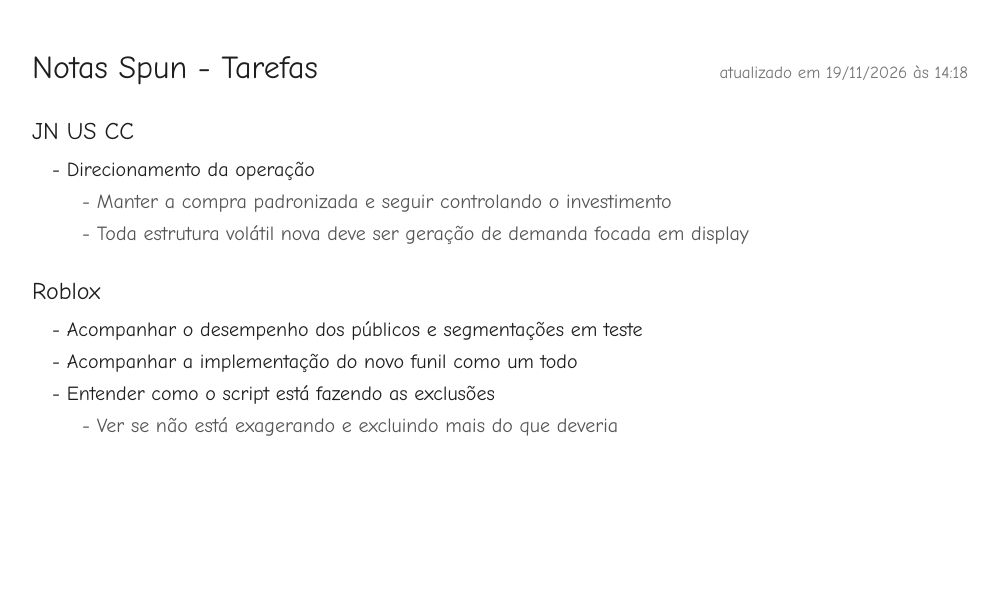
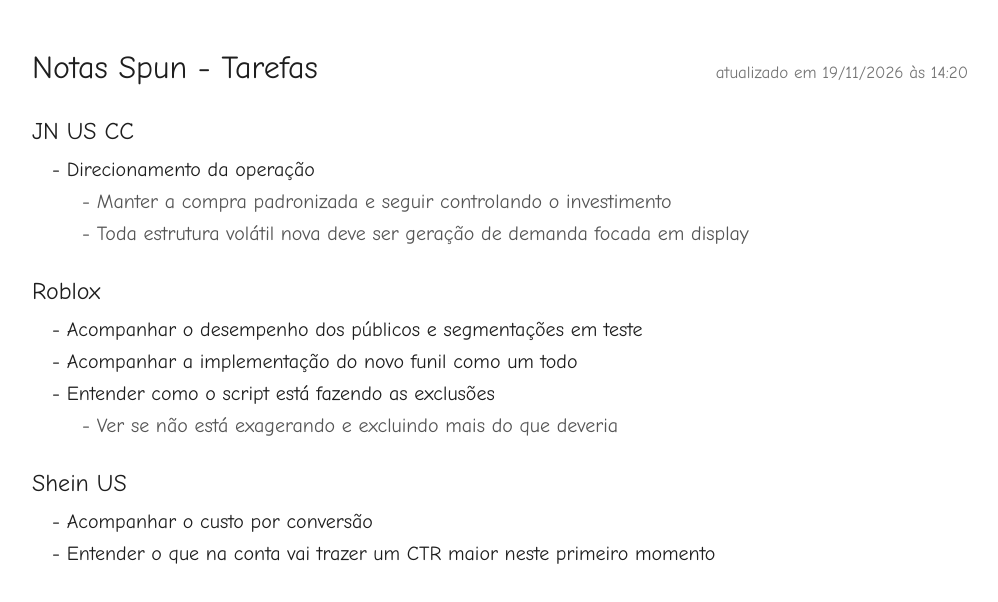
Before and after one commit to gabrielaacristofolini-hue/notas-spun, a plain HTML site: page index.html in a window 1280 px wide. Shown: the whole page, without its empty margins (140-1138 px from the left). Drawn offline with Linux system fonts and the light colour scheme; a web font is replaced by a local one.

Commit message:
Shein US: custo por conversão e CTR
Co-Authored-By: Claude Opus 5.5 <noreply@anthropic.com>

```diff
--- a/index.html
+++ b/index.html
@@ -76,7 +76,7 @@
   //  Item com detalhes: ["Título", ["linha 1", "linha 2"]].
   //  As metas ficam guardadas aqui, mas não aparecem no layout atual.
   // ============================================================
-  const ATUALIZADO = "19/11/2026 às 14:18";
+  const ATUALIZADO = "19/11/2026 às 14:20";
 
   const OPERACOES = [
     {
@@ -98,6 +98,14 @@
         ["Entender como o script está fazendo as exclusões", [
           "Ver se não está exagerando e excluindo mais do que deveria",
         ]],
+      ],
+    },
+    {
+      nome: "Shein US",
+      metas: [],
+      tarefas: [
+        "Acompanhar o custo por conversão",
+        "Entender o que na conta vai trazer um CTR maior neste primeiro momento",
       ],
     },
   ];
```
